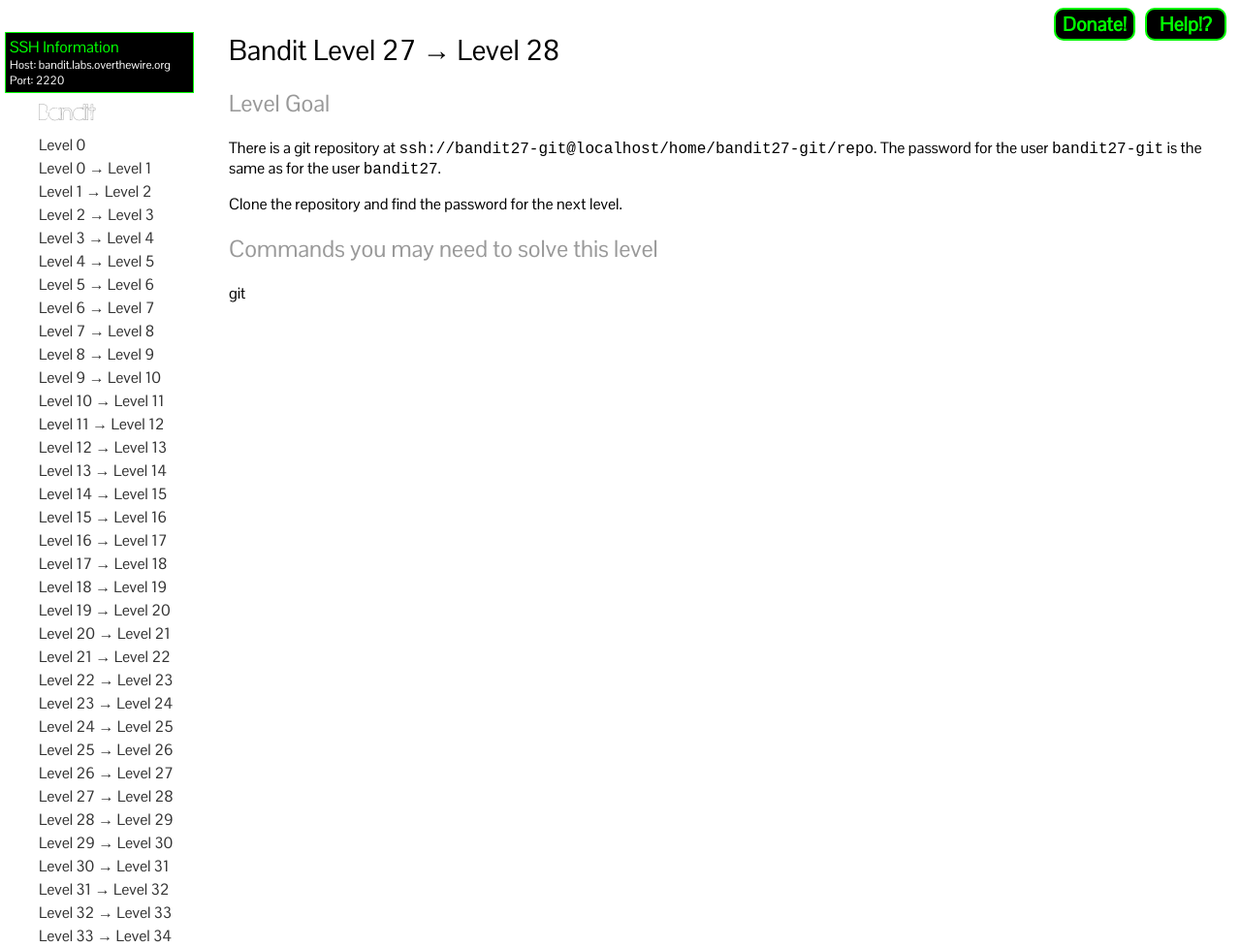
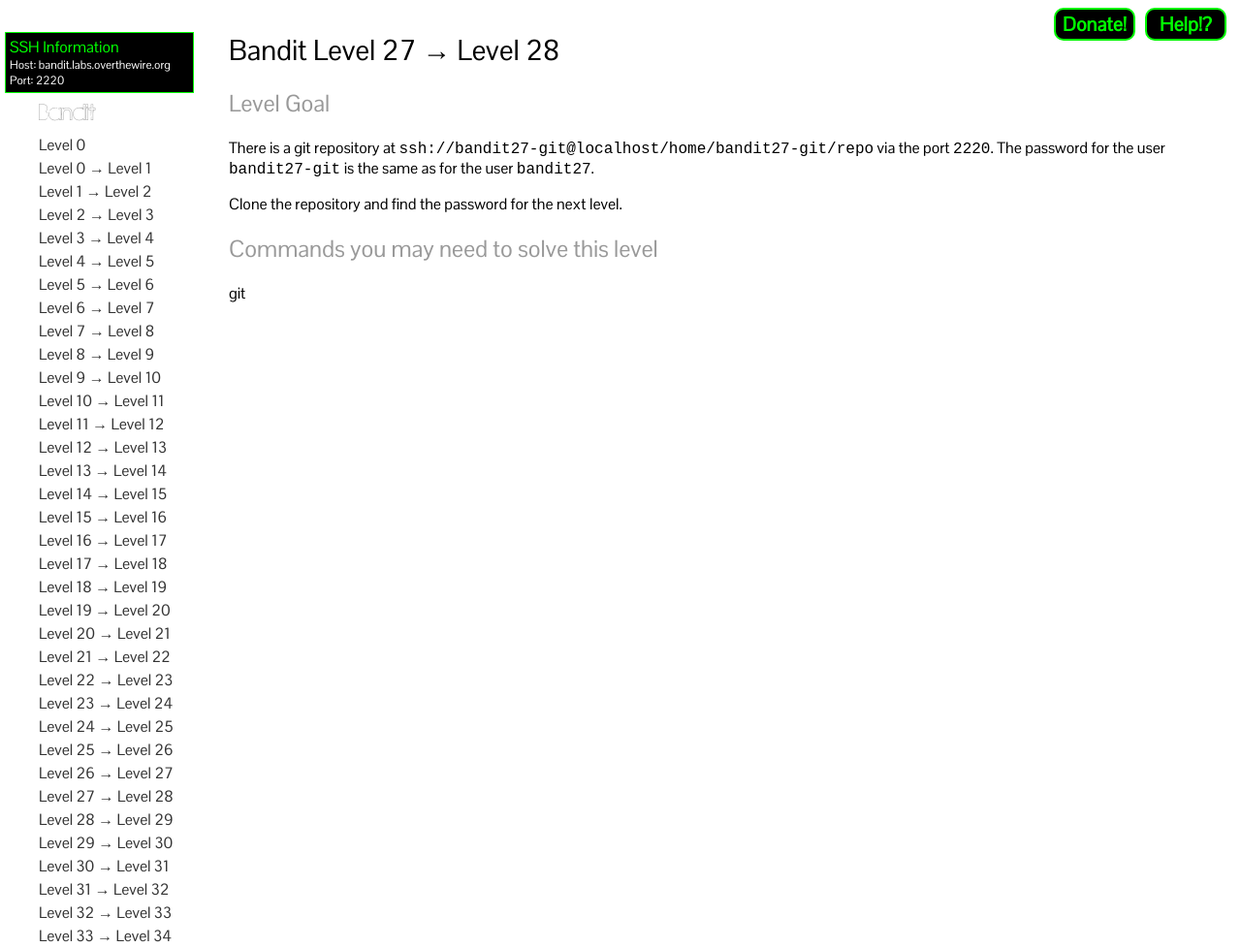
Before and after one commit to OverTheWireOrg/OverTheWire-website, a Jekyll site: the page built from wargames/bandit/bandit28.md, in a window 1280 px wide, cut to the strip 77-1055 px from the top of the page. Shown: the whole strip at 97% size. Built offline with Jekyll 4.4.1, drawn with Linux system fonts in a browser that asks for light colours; our own code applies the rules of GitHub Pages for plain Markdown files.

Commit message:
Add port to b28

```diff
--- a/wargames/bandit/bandit28.md
+++ b/wargames/bandit/bandit28.md
@@ -5,7 +5,7 @@
 ---
 Level Goal
 ----------
-There is a git repository at `ssh://bandit27-git@localhost/home/bandit27-git/repo`. The password for the user `bandit27-git` is the same as for the user `bandit27`.
+There is a git repository at `ssh://bandit27-git@localhost/home/bandit27-git/repo` via the port `2220`. The password for the user `bandit27-git` is the same as for the user `bandit27`.
 
 Clone the repository and find the password for the next level.
 
```
